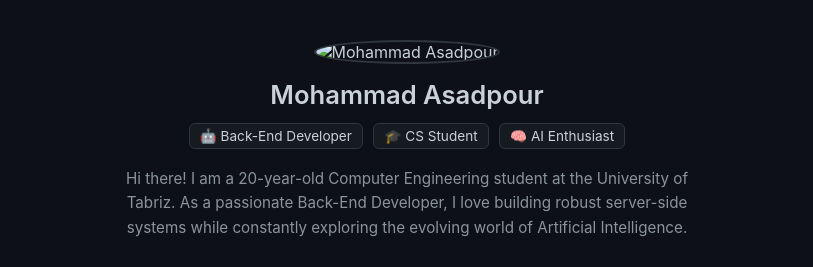
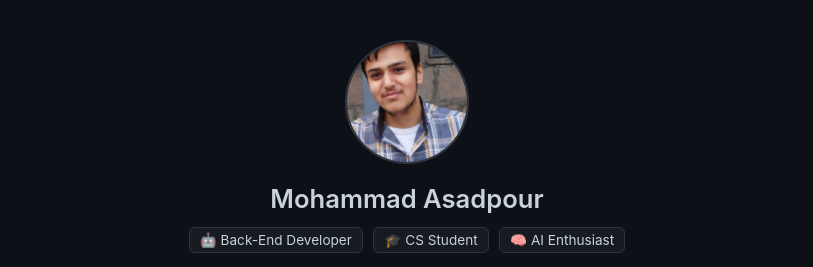
Before and after one commit to Mhmd-Asadpour-2006/Mhmd-Asadpour-2006.github.io, a plain HTML site: page index.html in a window 1280 px wide. Shown: the top 267 px of the page, without its empty margins (233-1046 px from the left). Drawn offline with Linux system fonts and the light colour scheme.

Commit message:
Update index.html

```diff
--- a/index.html
+++ b/index.html
@@ -118,7 +118,7 @@
 
     <div class="container">
         <!-- Profile Section -->
-        <img src="profile.png" alt="Mohammad Asadpour" class="profile-img">
+        <img src="Profile.jpg" alt="Mohammad Asadpour" class="profile-img">
         <h1>Mohammad Asadpour</h1>
 
         <div class="badges">
```
